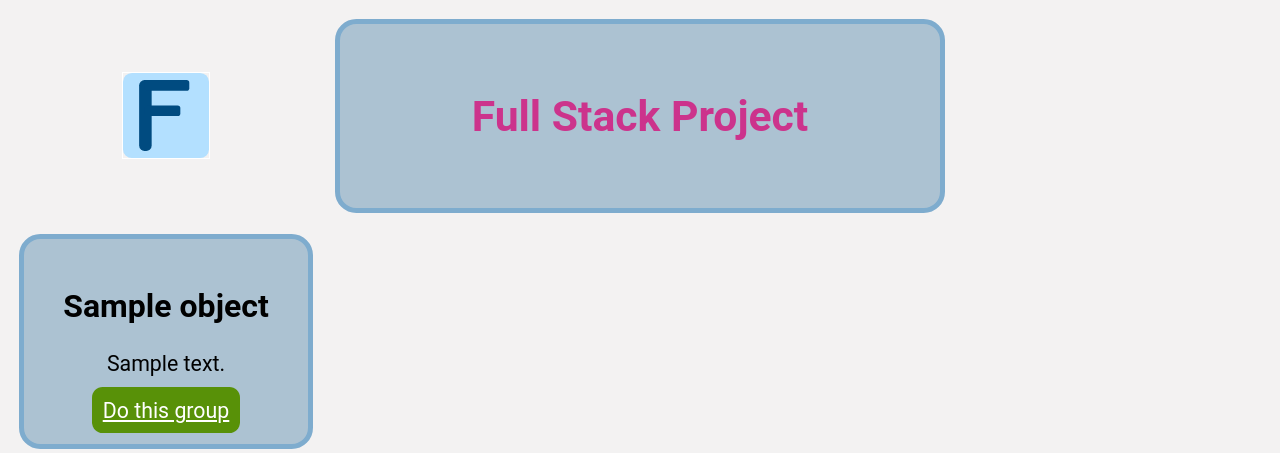
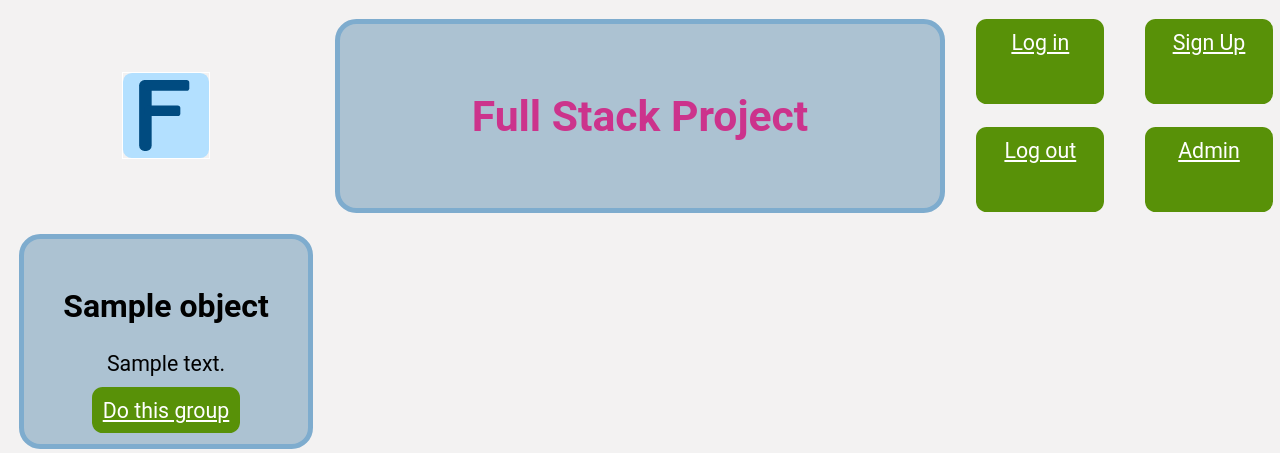
Before and after one commit to joecwilson/FullStack, a Django app: template templates/index.html in a window 1280 px wide. Shown: the top 453 px of the page. Run offline with Django 3.2, Linux system fonts and the light colour scheme; the template is opened without the code that fills it: most values are stand-ins (such as "Sample title", 1, 10 or a date in 2020).

Commit message:
Added Buttons for logging in, out, and going to admin site

```diff
--- a/static/css/styles.css
+++ b/static/css/styles.css
@@ -22,7 +22,7 @@ html {
     align-items: center;
 }
 
-.card, .title{
+.card, .title {
     border-radius: 1rem;
     margin: 0.5rem;
     padding: 1rem;
@@ -39,7 +39,29 @@ a, button {
     font-size: 1rem;
     padding: 0.5rem;
     border-radius: 0.5rem;
+    text-align: center;
 }
+
+.buttonPanel {
+    display: grid;
+    column-gap: 1rem;
+    row-gap: 1rem;
+    grid-template-columns: 50% 50%;
+    margin: 0.5rem;
+}
+
+.loginButton {
+    margin: auto;
+    width: 5rem;
+    height: 3rem;
+}
+
+.loginButtonContainer {
+    display: flex;
+    justify-content: center;
+    align-items: center;
+}
+
 /* Dark Mode */
 @media (prefers-color-scheme: dark) {
     html {
@@ -63,6 +85,7 @@ a, button {
     }
 
 }
+
 /* Light Mode */
 @media (prefers-color-scheme: light) {
     html {
@@ -88,27 +111,33 @@ a, button {
         color: hsl(325, 60%, 50%);
     }
 }
+
 /* Desktop */
-@media not print and (min-aspect-ratio: 1/1){
-    .grid-container{
+@media not print and (min-aspect-ratio: 1/1) {
+    .grid-container {
         grid-template-columns: 25% 25% 25% 25%;
     }
+
     .title {
         grid-column: 2 / span 2;
     }
+
     .card {
         grid-column: auto;
     }
 }
+
 /* Mobile and print */
 @media (max-aspect-ratio: 1/1) {
-    .grid-container{
+    .grid-container {
         grid-template-columns: 10% 80% 10%;
     }
+
     .title, .card {
         grid-column: 2;
         padding: 2rem;
     }
+
     button, a {
         padding: 1rem;
     }
--- a/templates/index.html
+++ b/templates/index.html
@@ -12,7 +12,30 @@
     <h1 class="title">
         Full Stack Project
     </h1>
-    <div></div>
+    <div class="buttonPanel">
+        <div class="loginButtonContainer">
+            <a href="\" class="loginButton">
+                Log in
+            </a>
+        </div>
+        <div class="loginButtonContainer">
+            <a href="\" class="loginButton">
+                Sign Up
+            </a>
+        </div>
+        <div class="loginButtonContainer">
+            <a href="\" class="loginButton">
+                Log out
+            </a>
+        </div>
+        <div class="loginButtonContainer">
+            <a href="{% url 'admin:index' %}" class="loginButton">
+                Admin
+            </a>
+        </div>
+
+
+    </div>
     {% for object in object_list %}
         <div class="card">
             <h2>
```
Also changed, not shown: static/images/0ac852fa5d2541c2a595294c1914acbc-Correct.svg (added), static/images/aaa22388c93e819383d0c22fb1900464-Incorrect.svg (added).
